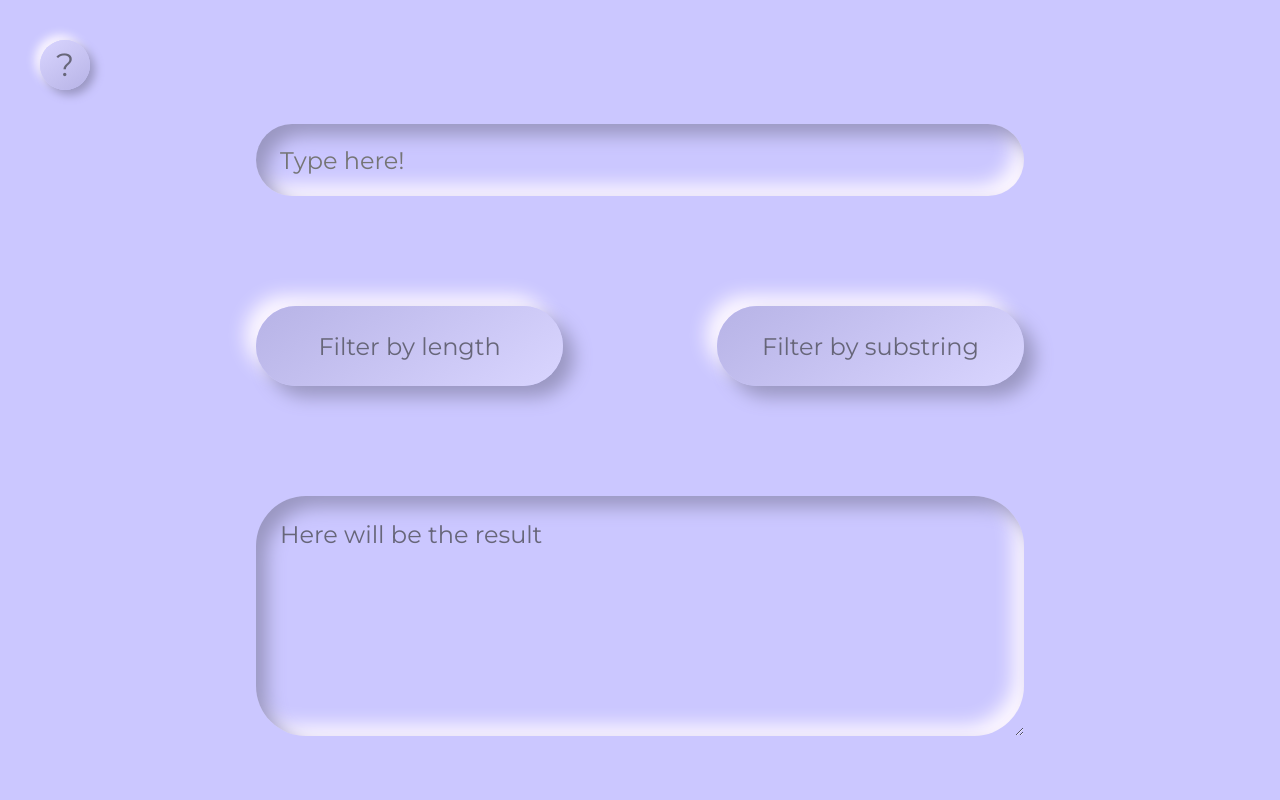
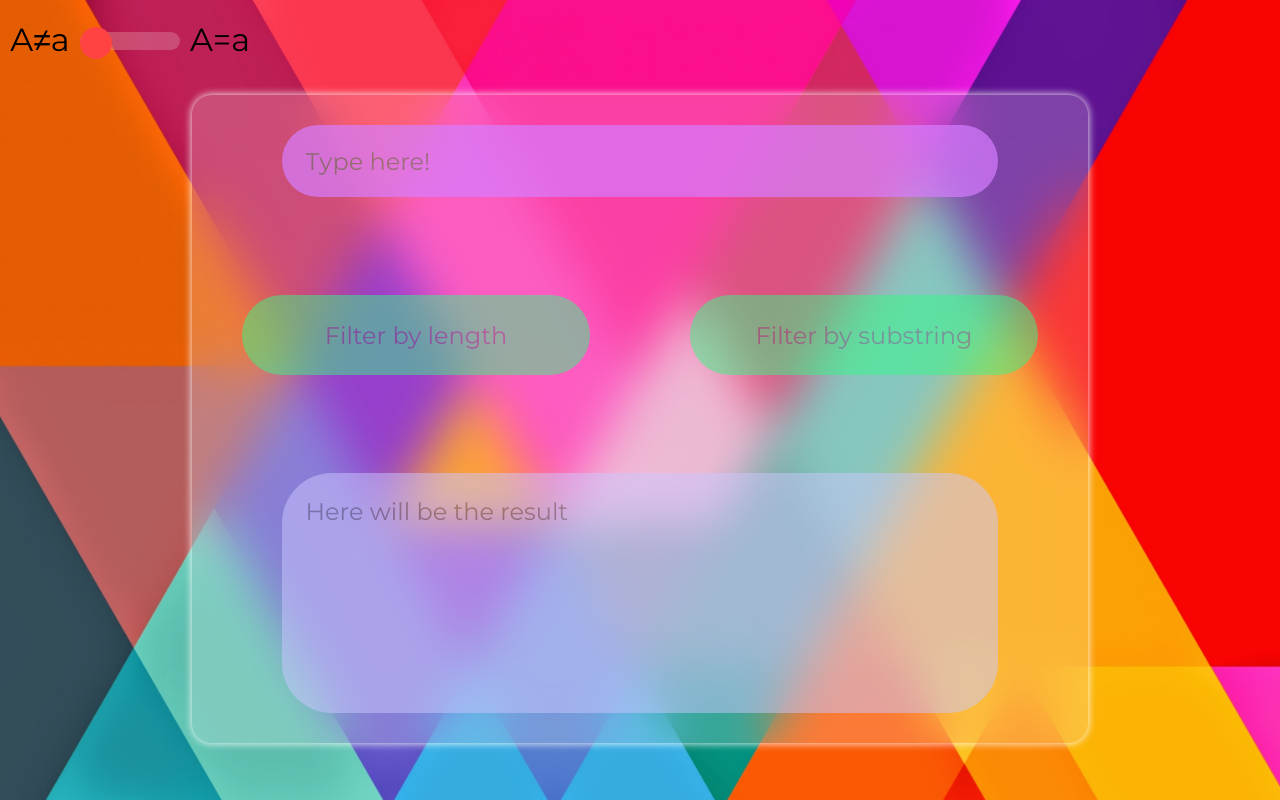
Before and after one commit to JustAnotherAlexander/data-filter, a website with bundled scripts: page index.html in a window 1280 px wide. Built offline with nearby package versions, Linux system fonts and the light colour scheme.

Commit message:
feat: change design to glassmorphism and add switcher for the case sensitive filtration

```diff
--- a/assets/scripts/main.js
+++ b/assets/scripts/main.js
@@ -8,8 +8,20 @@ let lengthFilterButton = document.getElementById('lengthFilter');
 let substringFilterButton = document.getElementById('substringFilter');
 let queryInput = document.querySelector('.main__form__input');
 let queryResult = document.querySelector('.main__form__result');
+let switcher = document.querySelector('.header__wrapper__switcher');
 const url = './assets/data/data.json';
 let dataArr;
+let lowerCaseMode = false;
+
+//creating Event Listener for switcher to move the redd circle
+switcher.addEventListener('click', () => {
+    switcher.classList.toggle('switcher_on');
+    if (lowerCaseMode) {
+        lowerCaseMode = false;
+    } else {
+        lowerCaseMode = true;
+    }
+})
 
 // creating Event Listeners for buttons
 lengthFilterButton.addEventListener('click', (event) => {
@@ -20,6 +32,9 @@ lengthFilterButton.addEventListener('click', (event) => {
 substringFilterButton.addEventListener('click', (event) => {
     event.preventDefault();
     let queryText = queryInput.value;
+    if (lowerCaseMode) {
+        queryText = queryText.toLowerCase();
+    }
     queryResult.value = FilterBySubstring(dataArr, queryText);
 });
 
--- /dev/null
+++ b/assets/styles/glassmorphism-style.css
@@ -0,0 +1,172 @@
+html {
+    box-sizing: border-box;
+    max-width:1280px;
+    margin: 0 auto;
+}
+
+*,
+*::after,
+*::before {
+    box-sizing: inherit;
+}
+
+body {
+    display: flex;
+    flex-direction: column;
+    background-image: url('../images/geometryBackground.jpg');
+    background-size: cover;
+}
+
+.header {
+    display: flex;
+    justify-content: space-between;
+    min-height: 2em;
+    width: 100%;
+}
+
+.header__wrapper {
+    display: flex;
+    justify-content: space-between;
+    flex-direction: row;
+}
+
+.header__wrapper__text {
+    height: 1em;
+    width: 1em;
+    margin: 1.5rem 0 0 1.5rem;
+    display: flex;
+    justify-content: center;
+    align-items: center;
+    font-family: 'Montserrat', sans-serif;
+    font-size: 2rem;
+    color: #000;
+}
+
+.header__wrapper__switcher__bar{
+    width: 100px;
+    height: 30%;
+    border-radius: 10px;
+    margin: 2rem 0 0 1.5rem;
+    backdrop-filter: blur(25px);
+    background-color: rgba(255, 255, 255, 0.205);
+}
+
+.header__wrapper__switcher {
+    background-color: rgb(255, 66, 66);
+    backdrop-filter: blur(25px);
+    border-radius: 20px;
+    height: 2em;
+    width: 2em;
+    transition: 1s;
+    margin: -5% 0 auto 0;
+}
+
+.switcher_on {
+    transition: 1s;
+    margin: -5% 0 auto 70%;
+}
+
+.header__wrapper__switcher:hover {
+    cursor: pointer;
+}
+
+.main {
+    display: flex;
+    justify-content: baseline;
+    height: 90vh;
+    align-items: center;
+}
+
+.main__form {
+    width: 70%;
+    height: 90%;
+    display: flex;
+    flex-direction: column;
+    justify-content: space-between;
+    margin: 0 auto;
+    backdrop-filter: blur(25px);
+    background-color: rgba(255, 255, 255, 0.205);
+    border-radius: 20px;
+    box-shadow: 0px 0px 8px 0px #fff;
+}
+
+.main__form__input {
+    height: 3em;
+    width: 80%;
+    margin: 30px auto 0;
+    border: none;
+    border-radius: 50px;
+    background: #d67eff;
+    font-size: 1.5rem;
+    opacity: 0.7;
+    padding-left: 1em;
+    font-family: 'Montserrat', sans-serif;
+    color: #676679;
+}
+
+.main__form__wrapper {
+    height: 5em;
+    width: 100%;
+    display: flex;
+    justify-content: space-between;
+}
+
+.main__form__wrapper__button {
+    margin-left: 50px;
+    margin-right: 50px;
+    transition: 1s;
+    width: 40%;
+    border-radius: 50px;
+    border:none;
+    opacity: 0.5;
+    background-color: #36f887;
+    font-size: 1.5rem;
+    color: #676679;
+    font-family: 'Montserrat', sans-serif;
+}
+
+.main__form__wrapper__button:hover {
+    transform: 1;
+    opacity: 1;
+}
+
+.main__form__result {
+    height: 10em;
+    width: 80%;
+    border: none;
+    margin: 0 auto 30px;
+    border-radius: 50px;
+    background: #cbc7ff;
+    padding-left: 1em;
+    padding-top: 1em;
+    font-size: 1.5rem;
+    font-family: 'Montserrat', sans-serif;
+    color: #676679;
+    opacity: 0.5;
+}
+
+::-webkit-scrollbar {
+display: none;
+}
+
+::-webkit-resizer {
+    display: none;
+}
+
+
+@media (max-width: 650px) {
+
+    .main__form__input, .main__form__wrapper__button, .main__form__result {
+        font-size: 1rem;
+    }
+
+}
+
+@media (max-width: 550px) {
+
+    .main__form__wrapper__button{
+        margin-left: 10px;
+        margin-right: 10px;
+    }
+
+}
--- a/assets/styles/style.css
+++ b/assets/styles/neomorphism-style.css
@@ -23,26 +23,52 @@ body {
     width: 100%;
 }
 
-.header__help {
-    height: 50px;
-    width: 50px;
-    margin: 2.5rem 0 0 2.5rem;
+
+.header__wrapper {
+    display: flex;
+    justify-content: space-between;
+    flex-direction: row;
+}
+
+.header__wrapper__text {
+    height: 1em;
+    width: 1em;
+    margin: 1.5rem 0 0 1.5rem;
     display: flex;
     justify-content: center;
     align-items: center;
-    border-radius: 50px;
-    background: linear-gradient(145deg, #d9d5ff, #b7b3e6);
-    box-shadow:  5px 5px 10px #9a97c2,
-                -5px -5px 10px #fcf7ff;
     font-family: 'Montserrat', sans-serif;
     font-size: 2rem;
     color: #676679;
 }
 
-.header__help:hover {
-    background: linear-gradient(145deg, #b7b3e6, #d9d5ff);
-    box-shadow:  5px 5px 10px #9a97c2,
-                -5px -5px 10px #fcf7ff;
+.header__wrapper__switcher__bar{
+    width: 100px;
+    height: 30%;
+    border-radius: 10px;
+    margin: 2rem 0 0 1.5rem;
+    backdrop-filter: blur(25px);
+    background-color: rgba(255, 255, 255, 0.205);
+    box-shadow:  11px 11px 18px #9a97c2,
+    -11px -11px 18px #fcf7ff;
+}
+
+.header__wrapper__switcher {
+    background-color: rgb(47, 190, 209);
+    backdrop-filter: blur(25px);
+    border-radius: 20px;
+    height: 2em;
+    width: 2em;
+    transition: 1s;
+    margin: -5% 0 auto 0;
+}
+
+.switcher_on {
+    transition: 1s;
+    margin: -5% 0 auto 70%;
+}
+
+.header__wrapper__switcher:hover {
     cursor: pointer;
 }
 
@@ -119,20 +145,14 @@ body {
 display: none;
 }
 
-/* Track */
-::-webkit-scrollbar-track {
-    background: #f1f1f1;
-    border-radius: 10px;
-    height: 80%;
+::-webkit-resizer {
+    display: none;
 }
 
-/* Handle */
-::-webkit-scrollbar-thumb {
-    background: #888;
-    border-radius: 10px;
+@media (max-width: 550px) {
+
+    .main__form__input, .main__form__wrapper__button, .main__form__result {
+        font-size: 1rem;
+    }
+
 }
-
-/* Handle on hover */
-::-webkit-scrollbar-thumb:hover {
-    background: #555;
-}
--- a/index.html
+++ b/index.html
@@ -6,19 +6,25 @@
     <meta name="viewport" content="width=device-width, initial-scale=1.0">
     <link href="https://fonts.googleapis.com/css2?family=Montserrat&display=swap" rel="stylesheet">
     <link rel="stylesheet" href="./assets/styles/reset.css">
-    <link rel="stylesheet" href="./assets/styles/style.css">
+    <link rel="stylesheet" href="./assets/styles/glassmorphism-style.css">
     <title>Data-filter</title>
 </head>
 <body>
     <header class="header">
-        <div class="header__help"><span>?</span></div>
+        <div class="header__wrapper">
+            <span class="header__wrapper__text"> A&ne;a</span>
+        <div class="header__wrapper__switcher__bar">
+            <div class="header__wrapper__switcher"></div>
+        </div>
+        <span class="header__wrapper__text"> A=a</span>
+        </div>
     </header>
     <section class="main">
         <form class="main__form">
             <input class="main__form__input" placeholder="Type here!">
             <div class="main__form__wrapper">
-                <button class="main__form__wrapper__button" id="lengthFilter" onclick="">Filter by length</button>
-                <button class="main__form__wrapper__button" id="substringFilter" onclick="">Filter by substring</button>
+                <button class="main__form__wrapper__button" id="lengthFilter">Filter by length</button>
+                <button class="main__form__wrapper__button" id="substringFilter">Filter by substring</button>
             </div>
             <textarea class="main__form__result">Here will be the result</textarea>
         </form>
```
Also changed, not shown: assets/images/geometryBackground.jpg (added), assets/images/help.png (deleted).
